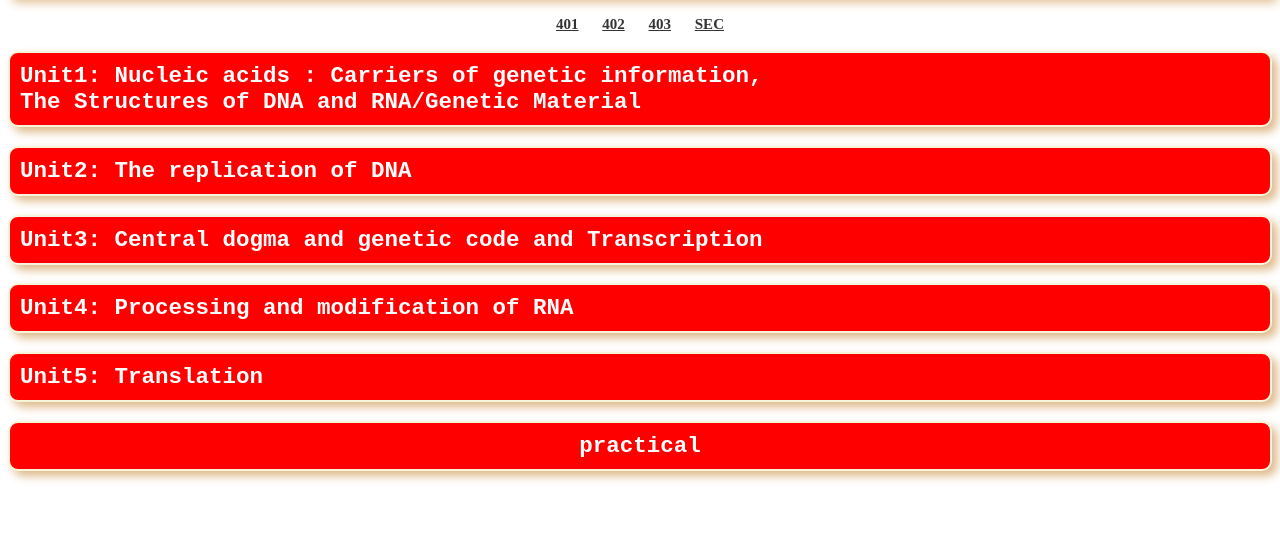
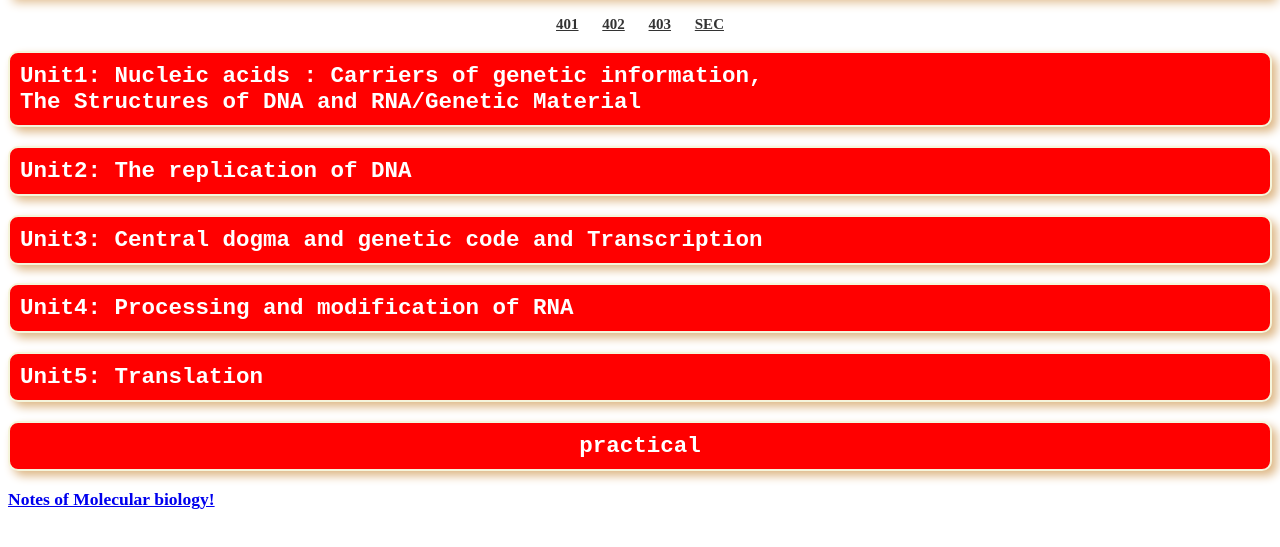
Before and after one commit to Mohendra12/syllabus, a plain HTML site: page index.html in a window 1280 px wide. Shown: the part 209-756 px from the top of the page. Drawn offline with Linux system fonts and the light colour scheme.

Commit message:
update index.html

```diff
--- a/index.html
+++ b/index.html
@@ -112,6 +112,7 @@
 
   </div>
   </div>
+  <h3><a href="https://mohendra12.github.io/molecular.bio/index.html">Notes of Molecular biology!</a></h3>
 
   <script src="main.js"></script>
 </body>
```
